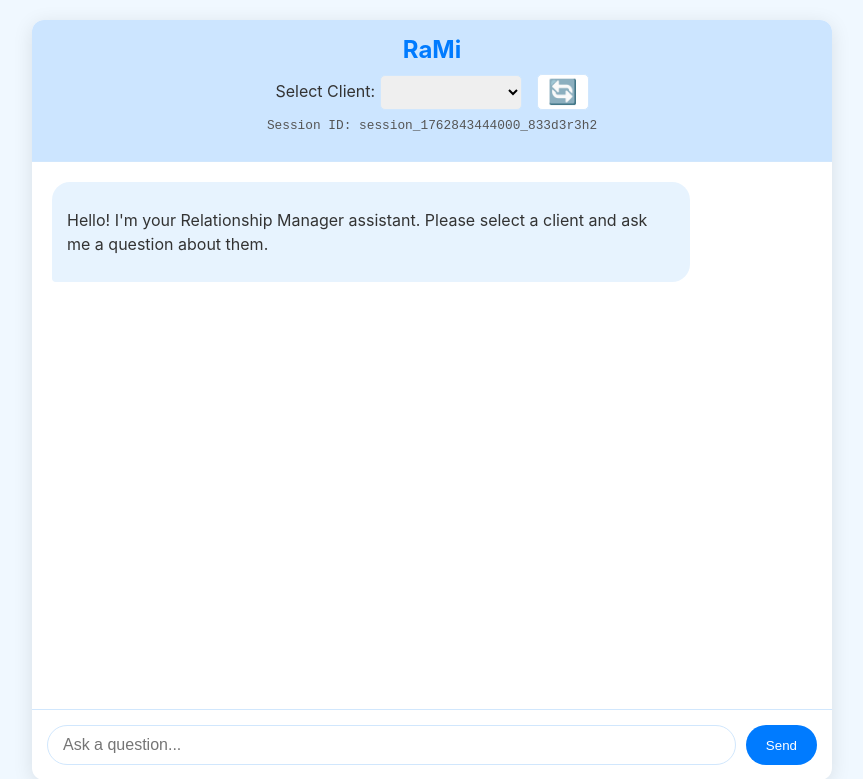
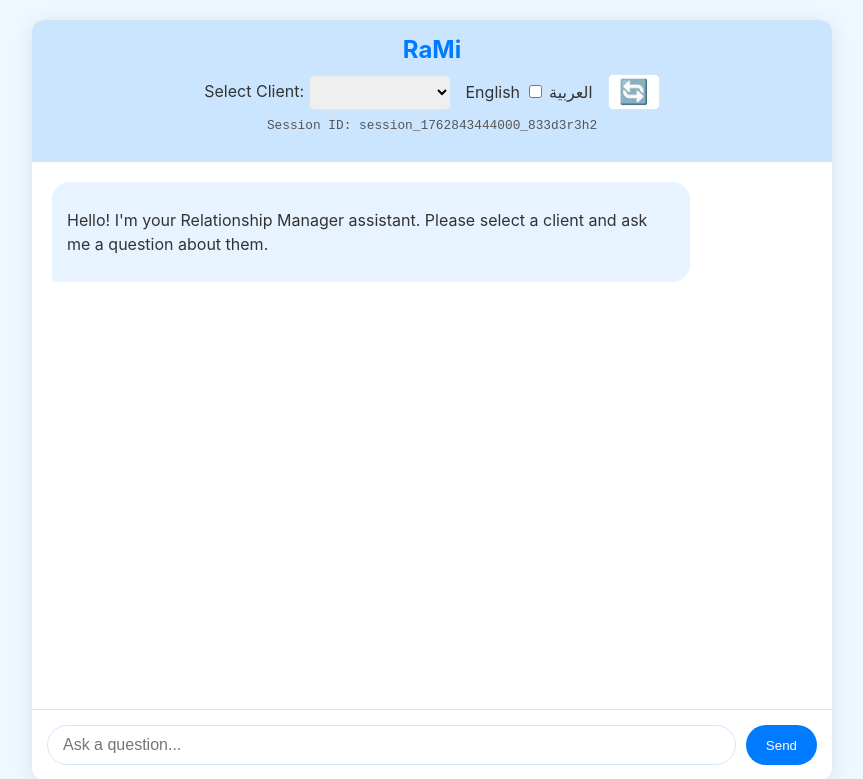
Before and after one commit to iqra311/RaMi, a FastAPI app: page / in a window 1280 px wide. Shown: the top 779 px of the page, without its empty margins (208-1071 px from the left). Run offline with FastAPI, Linux system fonts and the light colour scheme; data that the repository does not hold is empty.

Commit message:
Implement language toggle in index.html
Added a language toggle feature to switch between English and Arabic.

```diff
--- a/templates/index.html
+++ b/templates/index.html
@@ -1,5 +1,6 @@
+
 <!DOCTYPE html>
-<html lang="en">
+<html lang="en" dir="ltr">
 <head>
     <meta charset="UTF-8">
     <meta name="viewport" content="width=device-width, initial-scale=1.0">
@@ -24,6 +25,16 @@
                         {% endif %}
                     </select>
                 </div>
+
+                <div class="language-toggle-container">
+                    <span>English</span>
+                    <label class="switch">
+                        <input type="checkbox" id="language-toggle">
+                        <span class="slider round"></span>
+                    </label>
+                    <span>العربية</span>
+                </div>
+
                 <button id="refresh-button" title="Start New Session">🔄</button>
             </div>
 
```
